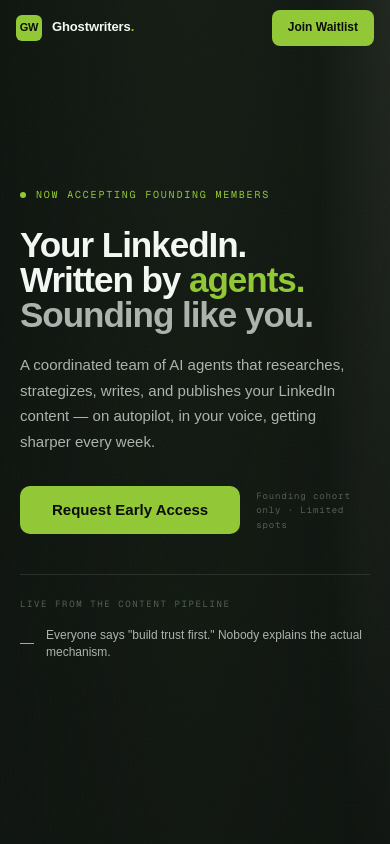
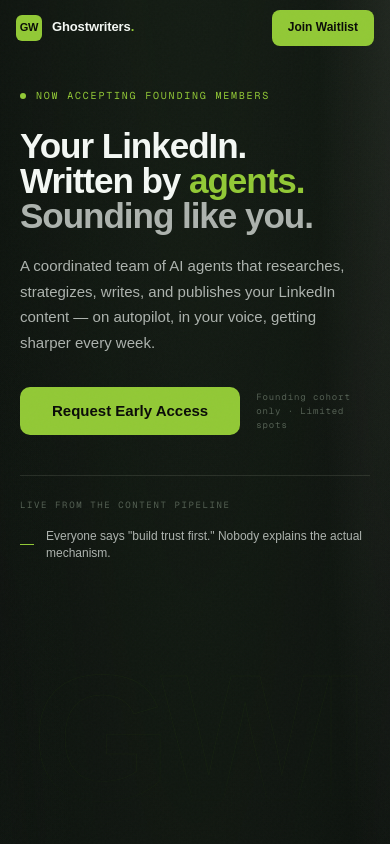
Before and after one commit to madnan25/ghostwritersinc, a Next.js app: page / in a window 390 px wide. Shown: the top 844 px of the page. Built offline with nearby package versions, Linux system fonts and the light colour scheme; a web font is replaced by a local one.

Commit message:
feat(marketing): add mobile GWI watermark below ticker

```diff
--- a/src/app/(marketing)/marketing.module.css
+++ b/src/app/(marketing)/marketing.module.css
@@ -270,6 +270,25 @@
   pointer-events: none;
   user-select: none;
   line-height: 1;
+}
+
+.heroWmMobile {
+  display: none;
+}
+
+.heroWmMobile span {
+  display: block;
+  width: 100%;
+  text-align: center;
+  font-size: clamp(138px, 46vw, 220px);
+  font-weight: 900;
+  line-height: 0.88;
+  letter-spacing: -0.06em;
+  color: transparent;
+  -webkit-text-stroke: 1px rgba(146,201,54,0.045);
+  opacity: 0.92;
+  user-select: none;
+  pointer-events: none;
 }
 
 /* ── UTIL ── */
@@ -769,7 +788,15 @@
   /* Hero — full viewport, remove decorative line, stack actions */
   .hero { min-height: 100svh; height: auto; padding: 0 20px; }
   .hero::before { display: none; }
-  .heroInner { padding-left: 0; max-width: 100%; }
+  .heroInner {
+    padding-left: 0;
+    max-width: 100%;
+    min-height: 100svh;
+    display: flex;
+    flex-direction: column;
+    padding-top: 88px; /* clears fixed nav */
+    padding-bottom: 16px;
+  }
   .heroKicker { margin-bottom: 24px; }
   .heroH1 {
     font-size: clamp(32px, 9vw, 48px);
@@ -810,6 +837,18 @@
     line-height: 1.4;
   }
 
+
+  /* Mobile watermark — sits in remaining viewport space */
+  .heroWmMobile {
+    display: flex;
+    flex: 1;
+    min-height: 150px;
+    align-items: flex-end;
+    justify-content: center;
+    padding: 24px 10px 10px;
+    mask-image: linear-gradient(to bottom, transparent 0%, black 24%, black 76%, transparent 100%);
+    -webkit-mask-image: linear-gradient(to bottom, transparent 0%, black 24%, black 76%, transparent 100%);
+  }
   /* All sections — consistent mobile padding */
   .problem   { padding: 56px 20px; }
   .pipeline  { padding: 48px 20px 56px; }
--- a/src/app/(marketing)/page.tsx
+++ b/src/app/(marketing)/page.tsx
@@ -56,6 +56,9 @@
           </div>
 
           <HeroTicker />
+          <div className={styles.heroWmMobile} aria-hidden="true">
+            <span>GWI</span>
+          </div>
         </div>
         <div className={styles.heroWm}>GWI</div>
       </section>
```
